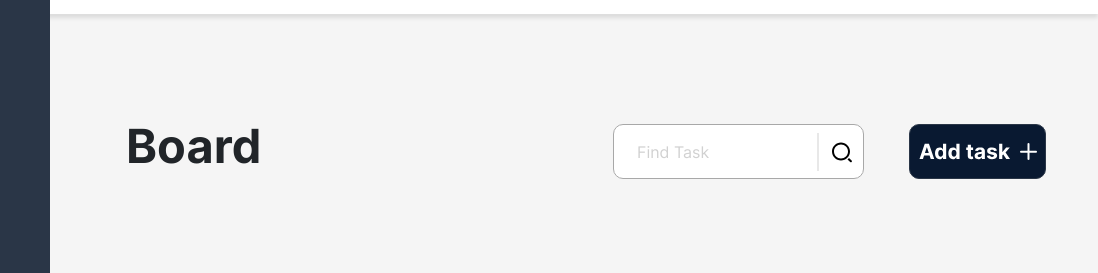
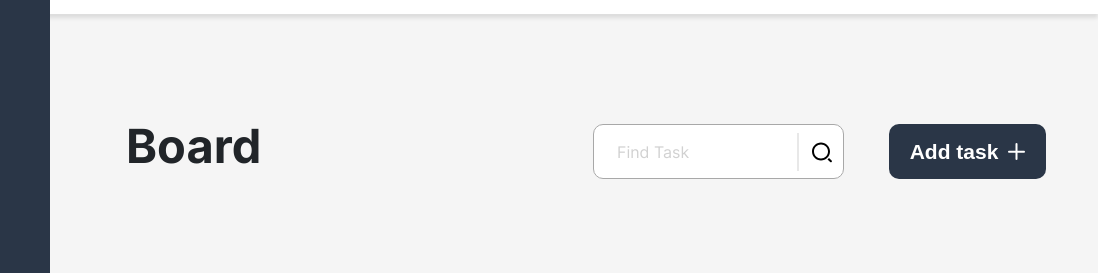
Before and after one commit to steffenjoachim/KANBAN-Board, a website: page board.html in a window 1280 px wide. Shown: the part 66-339 px from the top of the page, 182-1280 px from the left. Drawn offline with nearby package versions, Linux system fonts and the light colour scheme; files whose address does not match are found by name.

Commit message:
add task-btn change

```diff
--- a/board.css
+++ b/board.css
@@ -324,6 +324,32 @@ body {
         display: none;
     }
 
+    .button-add-div {
+        display: flex;
+        justify-content: center;
+        align-items: center;
+        width: 137px;
+        height: 55px;
+        padding: 0 10px;
+        background-color: #2A3647;
+        border-radius: 10px;
+        color: white;
+        font-family: Arial, sans-serif;
+        font-size: 21px;
+        font-weight: bold;
+        cursor: pointer;
+        transition: 125ms ease-in-out;
+      }
+
+      .button-add-div:hover {
+        background-color: #29ABE2;
+      }
+
+      .button-add-div img {
+        margin-left: 10px;
+      }
+
+
     .responsive-searchbar {
         display: flex;
     }
--- a/board.html
+++ b/board.html
@@ -35,8 +35,13 @@
                     <img class="search-bar-line" src="./asssets/img/searchBar line.svg" alt="">
                     <img class="search-icon" src="./asssets/img/search-icon.svg" alt="">
                 </div>
+                <div class="button-add-div">
+                    <span>Add task</span>
+                    <img src="./asssets/img/plus-svg.svg" alt="plus icon">
+                  </div>
 
-                <div onmouseover="changeimage(this)" onmouseout="restoreimage(this)"><img id="edit-secondBtn-hover" class="edit-secondBtn" src="./asssets/img/responsiv-addBTN.svg" alt=""></div>
+                <!-- <div onmouseover="changeimage(this)" onmouseout="restoreimage(this)"><img id="edit-secondBtn-hover" class="edit-secondBtn" src="./asssets/img/add-button.png" alt=""></div> -->
+
             </div>
         </div>
 
--- a/js/board.js
+++ b/js/board.js
@@ -16,13 +16,13 @@ function restorePenimage(element) {
 
 //  beim hovern auf dem edit-secondBtn wird das img verändert das div bekommt zudem eine onmouseover="changeDoneimage(this)"
 
-function changeimage(element) {
-    let img = element.querySelector('#edit-secondBtn-hover');
-    img.src = './asssets/img/responsiv-addBTN.-hover.svg';
-}
+// function changeimage(element) {
+//     let img = element.querySelector('#edit-secondBtn-hover');
+//     img.src = './asssets/img/add-btn-hoover.png';
+// }
 // Funktion die das ursprüngliche Bild wiederherzustellt das div bekommt zudem onmouseout="restoreDoneimage(this)"
 
-function restoreimage(element) {
-    let img = element.querySelector('#edit-secondBtn-hover');
-    img.src = './asssets/img/responsiv-addBTN.svg';
-}
+// function restoreimage(element) {
+//     let img = element.querySelector('#edit-secondBtn-hover');
+//     img.src = './asssets/img/add-button.png';
+// }
```
Also changed, not shown: asssets/img/add-btn-hoover.png (added), asssets/img/add-button.png (added), asssets/img/plus-png.png (added), asssets/img/plus-svg.svg (added), asssets/img/responsiv-addBTN.-hover.svg.
